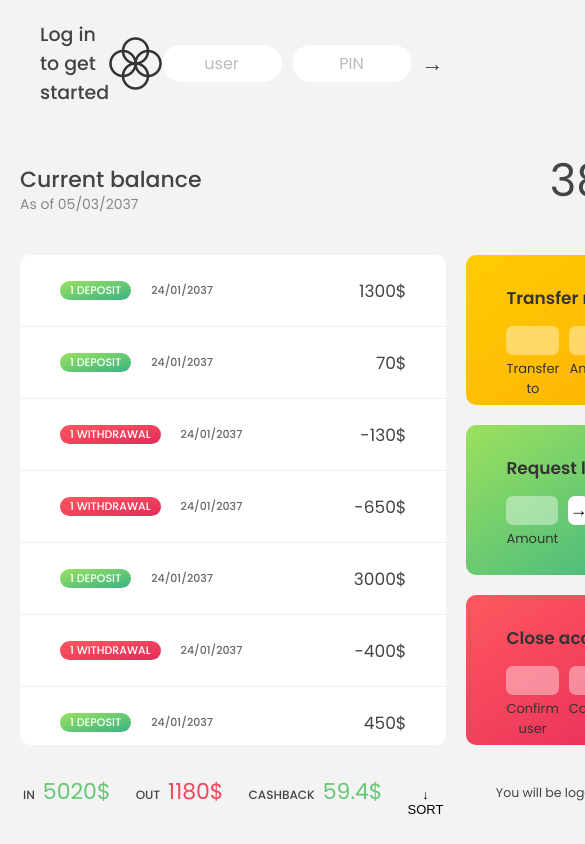
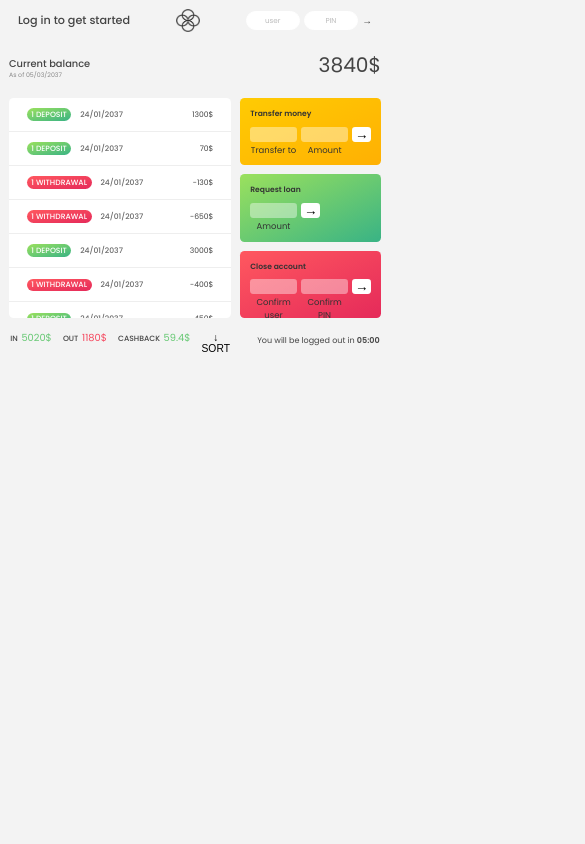
Before and after one commit to AbdumalikBoboqulov/Bank, a plain HTML site: page index.html in a window 390 px wide. Shown: the top 844 px of the page, 585 px wide, since content can reach past the window. Drawn offline with Linux system fonts and the light colour scheme.

Commit message:
Responsivligi

```diff
--- a/style.css
+++ b/style.css
@@ -281,3 +281,81 @@
 .timer {
   font-weight: 600;
 }
+
+@media screen and (max-width: 740px) {
+  html {
+    font-size: 40%;
+  }
+  .summary {
+    font-size: 3rem;
+  }
+}
+@media screen and (max-width: 500px) {
+  html {
+    font-size: 33%;
+  }
+  .welcome {
+    font-size: 2.3rem;
+  }
+  .movements__row .movements__type {
+    font-size: 1.5rem;
+  }
+  .movements__row .movements__date {
+    font-size: 1.5rem;
+  }
+  .summary .summary__label {
+    font-size: 1.5rem;
+  }
+  .summary .btn--sort {
+    font-size: 2rem;
+  }
+  .form .form__label {
+    font-size: 1.7rem;
+  }
+  main .logout-timer {
+    font-size: 1.6rem;
+  }
+}
+@media screen and (max-width: 420px) {
+  html {
+    font-size: 28%;
+  }
+  .welcome {
+    font-size: 2.5rem;
+  }
+  .movements__row .movements__type {
+    font-size: 1.7rem;
+  }
+  .movements__row .movements__date {
+    font-size: 1.7rem;
+  }
+  .summary .summary__label {
+    font-size: 1.7rem;
+  }
+  .summary .btn--sort {
+    font-size: 2.3rem;
+  }
+  .form .form__label {
+    font-size: 1.9rem;
+  }
+  main .logout-timer {
+    font-size: 1.8rem;
+  }
+  .operation {
+    padding: 10px 10px;
+  }
+  .form .form__btn {
+    font-size: 3rem;
+  }
+}
+@media screen and (max-width: 370px) {
+  html {
+    font-size: 25%;
+  }
+  .login__input {
+    width: 14rem;
+    padding: 1.1rem 3rem;
+  }
+  .login button {
+  }
+}
```
Also changed, not shown: index.html (+1 -1 lines). Lines whose indentation alone changed are shown as unchanged.
